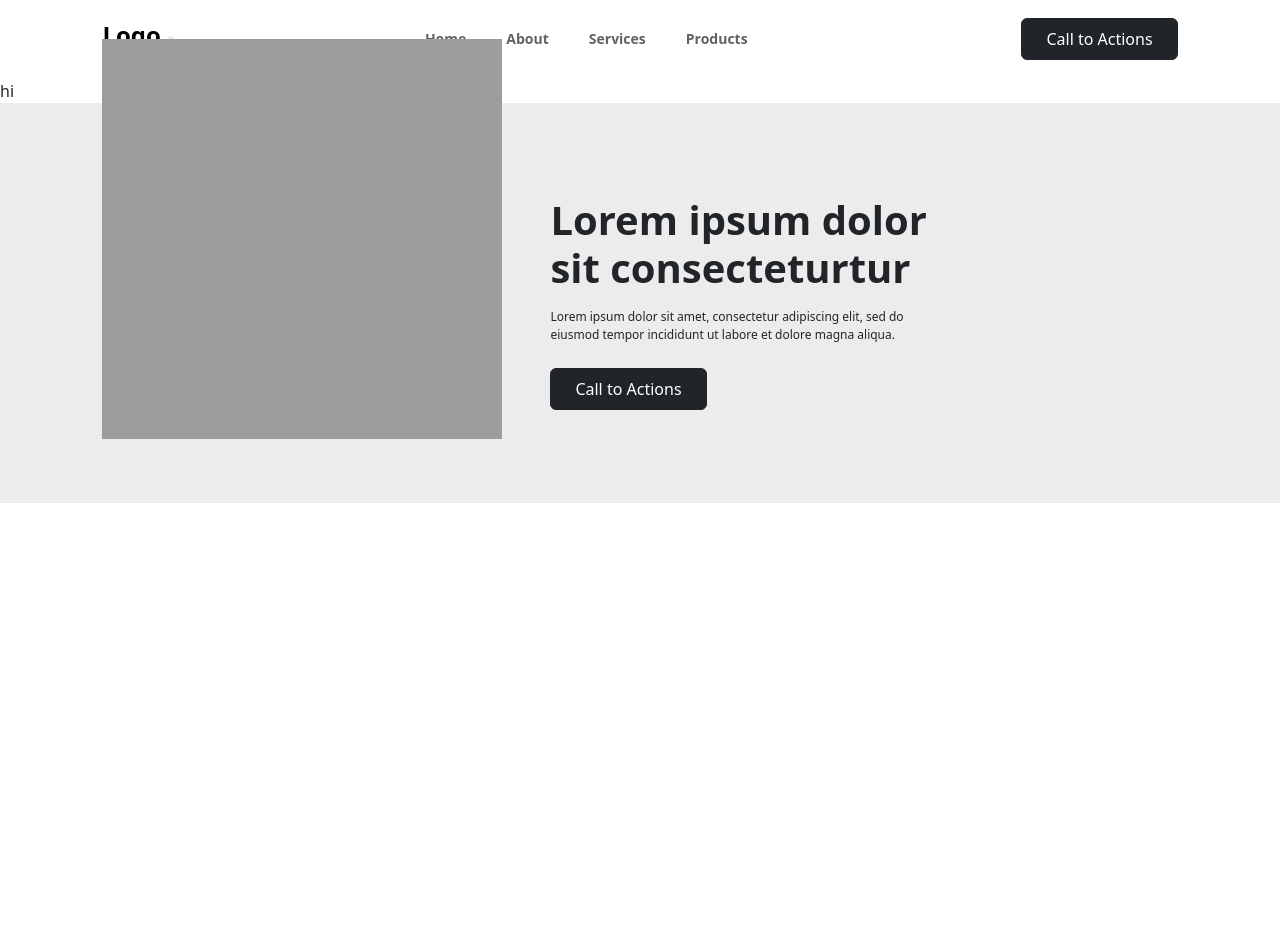
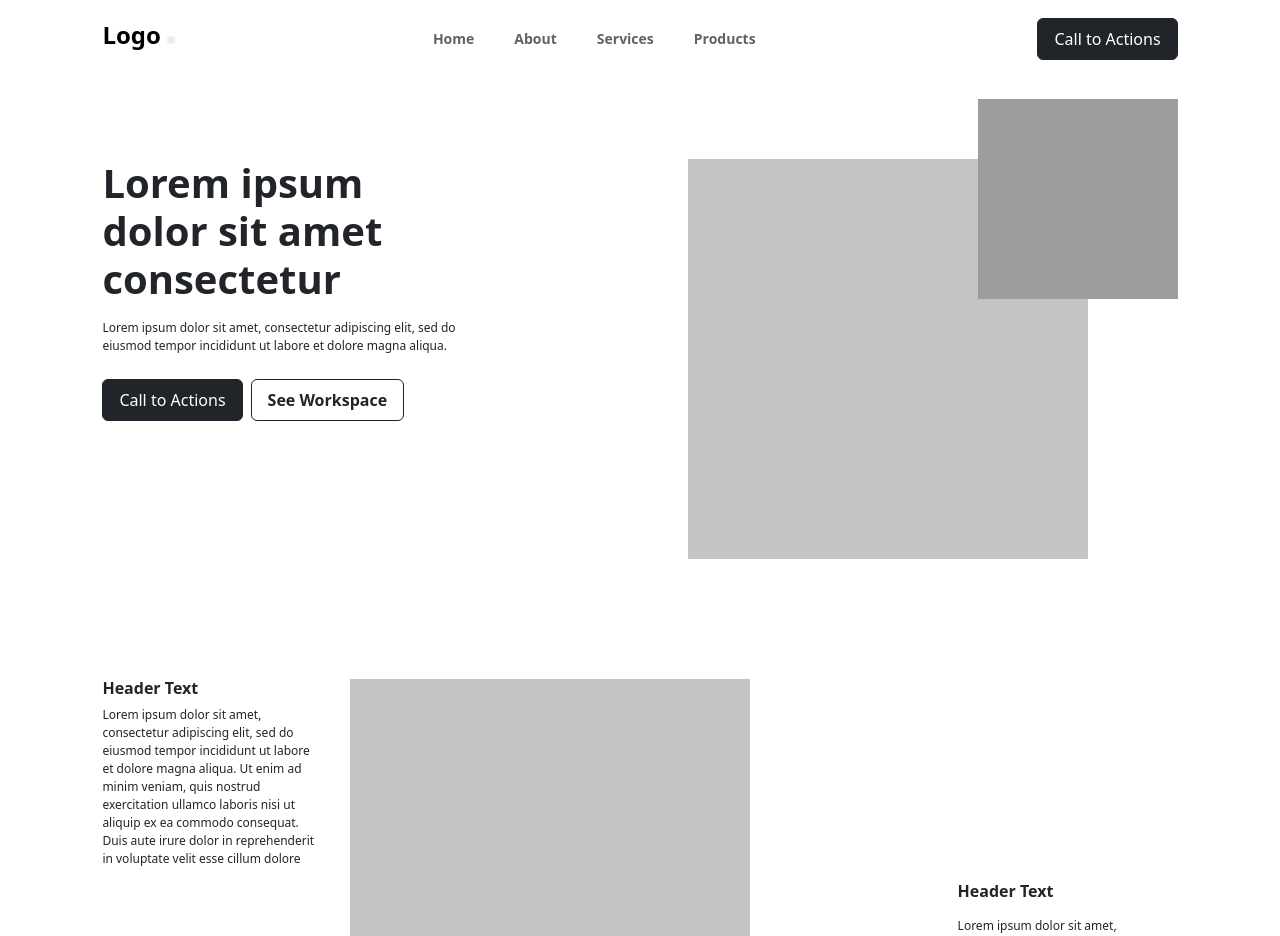
Before and after one commit to BernardObinna/wireframe-mock-up, a Vue app: page / in a window 1280 px wide. Shown: the top 936 px of the page. Before the commit the page ends 800 px from the top, so only its background shows below. Built offline with nearby package versions, Linux system fonts and the light colour scheme.

Commit message:
home page

```diff
--- a/src/assets/scss/core/_variables.scss
+++ b/src/assets/scss/core/_variables.scss
@@ -1,6 +1,7 @@
 $base-font-size: 16;
 $color-text-grey: #636262;
 $color-bg-lgt-grey: #ececec;
+$color-img-bg-lgt-grey: #c4c4c4;
 $color-img-bg-drk-grey: #9d9d9d;
 $color-heading-black: #292c3e;
 $color-primary: #5564f5;
--- a/src/components/BoxComponent.vue
+++ b/src/components/BoxComponent.vue
@@ -1,14 +1,14 @@
 <template>
-  <div class="box" :class="size"></div>
+  <div class="box" :class="classes"></div>
 </template>
 
 <script>
 export default {
   name: "BoxComponent",
   props: {
-    size: {
+    classes: {
       type: String,
-      default: "lg",
+      //   default: "lg",
     },
   },
 };
@@ -19,7 +19,9 @@ export default {
 @import "@/assets/scss/core/variables";
 
 .box {
-  background-color: $color-img-bg-drk-grey;
+  background-color: $color-img-bg-lgt-grey;
+  width: 100%;
+  height: 100%;
   //   max-width: toRem(320px);
   &.lg {
     // width: toRem(400px);
@@ -27,5 +29,9 @@ export default {
     width: 100%;
     height: 100%;
   }
+
+  &.dark {
+    background-color: $color-img-bg-drk-grey;
+  }
 }
 </style>
--- a/src/components/ButtonComponent.vue
+++ b/src/components/ButtonComponent.vue
@@ -1,5 +1,5 @@
 <template>
-  <button class="btn btn-dark text-white py-2 px-4" :class="classes">
+  <button class="btn btn-dark py-2 px-3" :class="classes">
     {{ text }}
   </button>
 </template>
@@ -18,3 +18,12 @@ export default {
   },
 };
 </script>
+
+<style lang="scss" scoped>
+@import "@/assets/scss/core/mixins";
+@import "@/assets/scss/core/variables";
+
+.btn {
+  color: white;
+}
+</style>
--- a/src/views/HomePage.vue
+++ b/src/views/HomePage.vue
@@ -1,3 +1,147 @@
 <template>
-  <div>hi</div>
+  <div class="content page">
+    <div class="">
+      <section class="section-1 d-lg-flex">
+        <div class="">
+          <div>
+            <h1 class="fw-bold heading">
+              Lorem ipsum dolor sit amet consectetur
+            </h1>
+            <p class="text mt-3 mb-4">
+              Lorem ipsum dolor sit amet, consectetur adipiscing elit, sed do
+              eiusmod tempor incididunt ut labore et dolore magna aliqua.
+            </p>
+            <div class="d-flex">
+              <ButtonComponent />
+              <ButtonComponent
+                classes="ms-2 text-dark fw-bold bg-white"
+                text="See Workspace"
+              />
+            </div>
+          </div>
+        </div>
+
+        <!-- <div class="background mt-5 mt-lg-0 ms-lg-auto me-lg-5">
+          <BoxComponent />
+          <div class="mini-background">
+            <BoxComponent classes="dark" />
+          </div>
+        </div> -->
+
+        <div class="position-relative ms-lg-auto">
+          <div class="background mt-5 mt-lg-0">
+            <BoxComponent />
+            <!-- <div class="mini-background">
+              <BoxComponent classes="dark" />
+            </div> -->
+          </div>
+          <div class="mini-background">
+            <BoxComponent classes="dark" />
+          </div>
+        </div>
+      </section>
+
+      <!-- second section -->
+      <section class="section-2 d-lg-flex justify-content-lg-between">
+        <div>
+          <h6 class="fw-bold heading">Header Text</h6>
+          <p class="text">
+            Lorem ipsum dolor sit amet, consectetur adipiscing elit, sed do
+            eiusmod tempor incididunt ut labore et dolore magna aliqua. Ut enim
+            ad minim veniam, quis nostrud exercitation ullamco laboris nisi ut
+            aliquip ex ea commodo consequat. Duis aute irure dolor in
+            reprehenderit in voluptate velit esse cillum dolore
+          </p>
+        </div>
+
+        <div class="background mt-5 mt-lg-0">
+          <BoxComponent />
+        </div>
+
+        <div class="align-self-end">
+          <h6 class="fw-bold heading">Header Text</h6>
+          <p class="text mt-3 mb-0">
+            Lorem ipsum dolor sit amet, consectetur adipiscing elit, sed do
+            eiusmod tempor incididunt ut labore et dolore magna aliqua. Ut enim
+            ad minim veniam, quis nostrud exercitation ullamco laboris nisi ut
+            aliquip ex ea commodo consequat. Duis aute irure dolor in
+            reprehenderit in voluptate velit esse cillum dolore
+          </p>
+        </div>
+      </section>
+    </div>
+  </div>
 </template>
+<script>
+import ButtonComponent from "@/components/ButtonComponent.vue";
+import BoxComponent from "@/components/BoxComponent.vue";
+export default {
+  name: "LandingFooter",
+  components: { ButtonComponent, BoxComponent },
+};
+</script>
+
+<style lang="scss" scoped>
+@import "@/assets/scss/core/mixins";
+@import "@/assets/scss/core/variables";
+
+.content {
+  min-width: 100%;
+  min-height: toRem(400px);
+  margin-top: 5em;
+  margin-bottom: 10em;
+
+  .heading {
+    max-width: toRem(300px);
+  }
+  .text {
+    max-width: toRem(360px);
+    font-size: toRem(12px);
+  }
+  .background {
+    height: toRem(400px);
+    width: toRem(400px);
+    position: relative;
+    right: toRem(90px);
+
+    // .mini-background {
+    //   height: toRem(200px);
+    //   width: toRem(200px);
+    //   position: absolute;
+    //   top: toRem(-60px);
+    //   right: toRem(0px);
+    // }
+  }
+  .mini-background {
+    height: toRem(200px);
+    width: toRem(200px);
+    position: absolute;
+    top: toRem(-60px);
+    right: toRem(0px);
+  }
+
+  //   .mini-background {
+  //     height: toRem(200px);
+  //     width: toRem(200px);
+  //     position: relative;
+  //     top: toRem(-60px);
+  //     z-index: 1;
+
+  //     .background {
+  //       height: toRem(400px);
+  //       width: toRem(400px);
+  //       position: relative;
+  //       //   top: toRem(60px);
+  //       //   right: toRem(60px);
+  //       z-index: 1;
+  //     }
+  //   }
+
+  .section-2 {
+    margin-top: toRem(120px);
+    .text {
+      max-width: toRem(220px);
+    }
+  }
+}
+</style>
```
